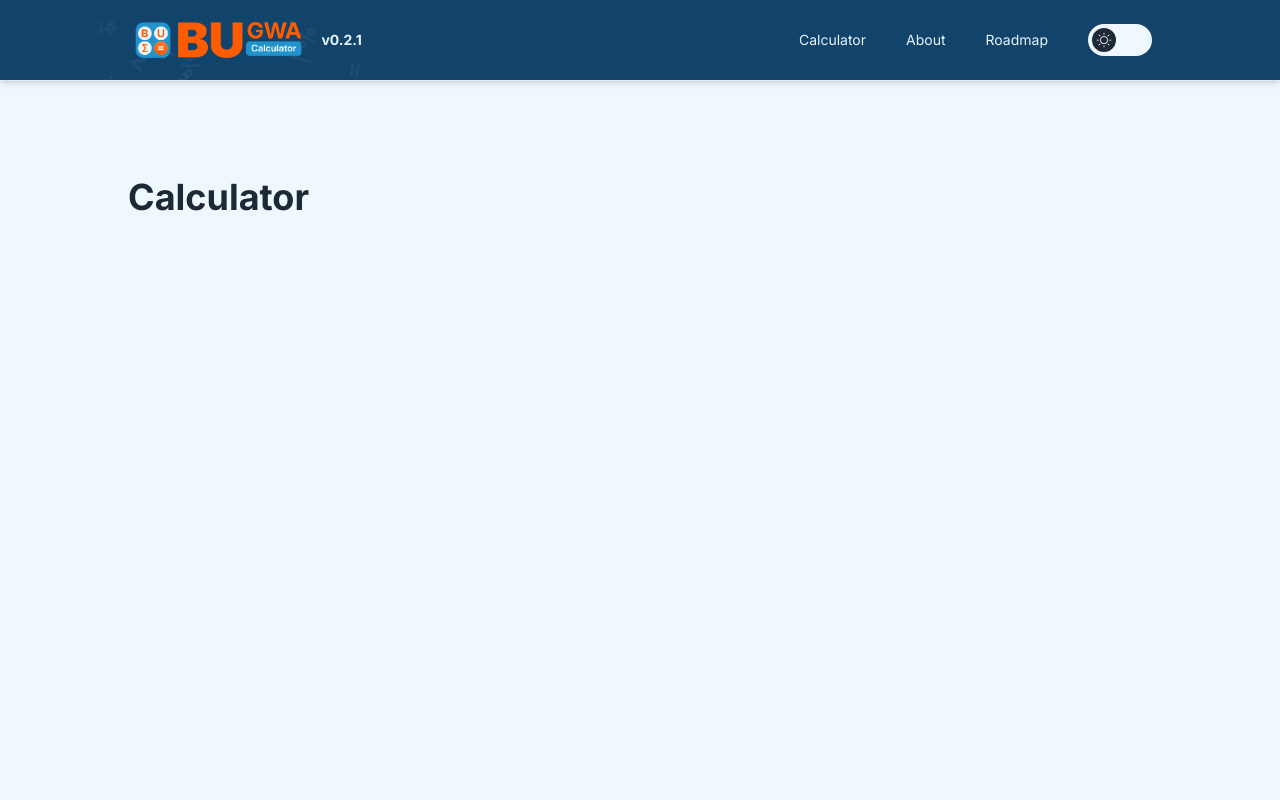
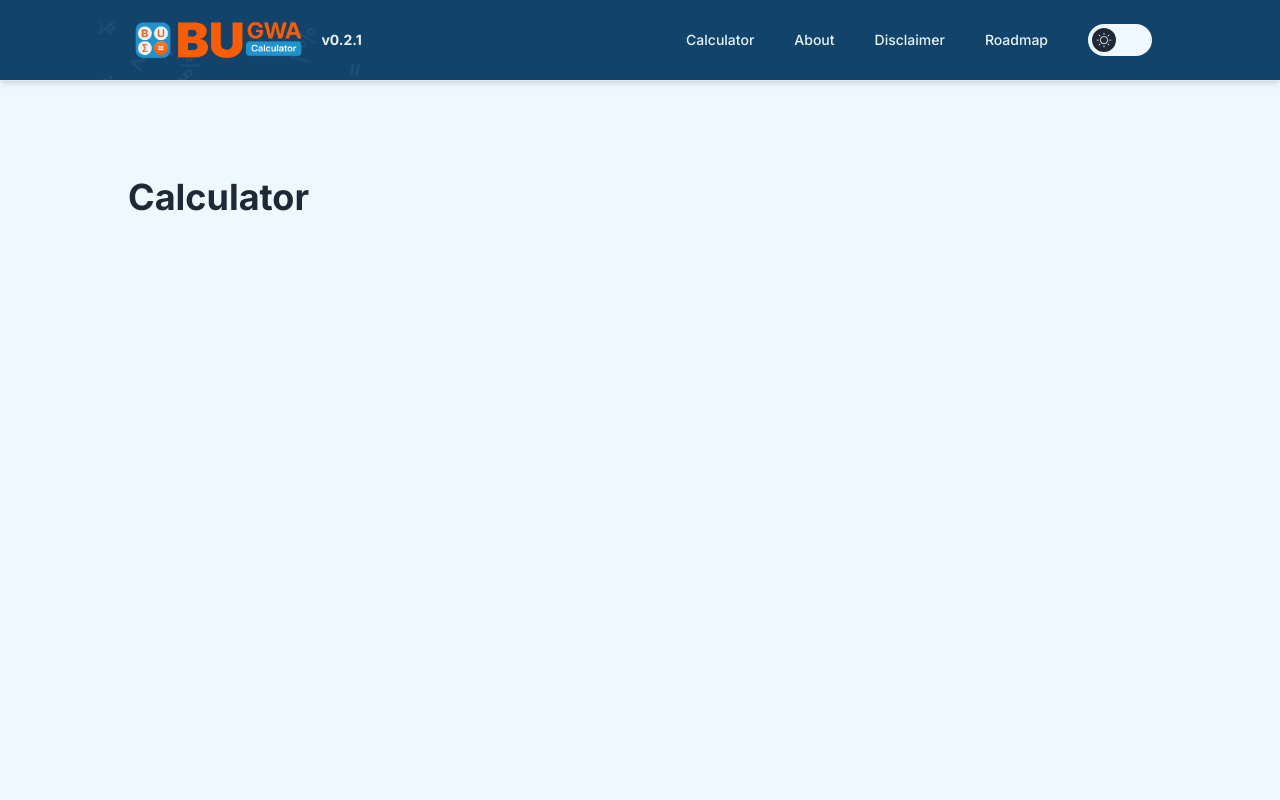
Before and after one commit to johannbuere/bu-gwa-calc, a Next.js app: page / in a window 1280 px wide. Shown: the top 800 px of the page. Built offline with nearby package versions, Linux system fonts and the light colour scheme.

Commit message:
feat: release version 0.2.3 with swapped routing links in navbar and footer

```diff
--- a/components/layout/Footer.tsx
+++ b/components/layout/Footer.tsx
@@ -50,16 +50,16 @@ export default function Footer() {
               About
             </Link>
             <Link
+              href="/disclaimer"
+              className="text-foreground hover:text-primary"
+            >
+              Disclaimer
+            </Link>
+            <Link
               href="/roadmap"
               className="text-foreground hover:text-primary"
             >
               Roadmap
-            </Link>
-            <Link
-              href="/disclaimer"
-              className="text-foreground hover:text-primary"
-            >
-              Disclaimer
             </Link>
           </nav>
         </div>
--- a/components/layout/Navbar.tsx
+++ b/components/layout/Navbar.tsx
@@ -50,19 +50,26 @@ export default function Navbar() {
         <div className="flex flex-row items-center gap-2">
           <Link
             href="/"
-            className="text-muted text-sm font-normal px-4 py-2 hover:rounded-lg hover:bg-muted hover:text-foreground"
+            className="text-muted text-sm font-medium px-4 py-2 hover:rounded-lg hover:bg-muted hover:text-foreground"
           >
             Calculator
           </Link>
           <Link
             href="/about"
-            className="text-muted text-sm font-normal px-4 py-2 hover:rounded-lg hover:bg-muted hover:text-foreground"
+            className="text-muted text-sm font-medium px-4 py-2 hover:rounded-lg hover:bg-muted hover:text-foreground"
           >
             About
           </Link>
           <Link
+            href="/disclaimer"
+            className="text-muted text-sm font-medium px-4 py-2 hover:rounded-lg hover:bg-muted hover:text-foreground"
+          >
+            Disclaimer
+          </Link>
+
+          <Link
             href="/roadmap"
-            className="text-muted text-sm font-normal px-4 py-2 hover:rounded-lg hover:bg-muted hover:text-foreground"
+            className="text-muted text-sm font-medium px-4 py-2 hover:rounded-lg hover:bg-muted hover:text-foreground"
           >
             Roadmap
           </Link>
--- a/package.json
+++ b/package.json
@@ -1,6 +1,6 @@
 {
   "name": "bu-gwa-calc",
-  "version": "0.2.2",
+  "version": "0.2.3",
   "private": true,
   "scripts": {
     "dev": "next dev",
```
Also changed, not shown: 2 other files (tests, documents, lock files or other folders).
